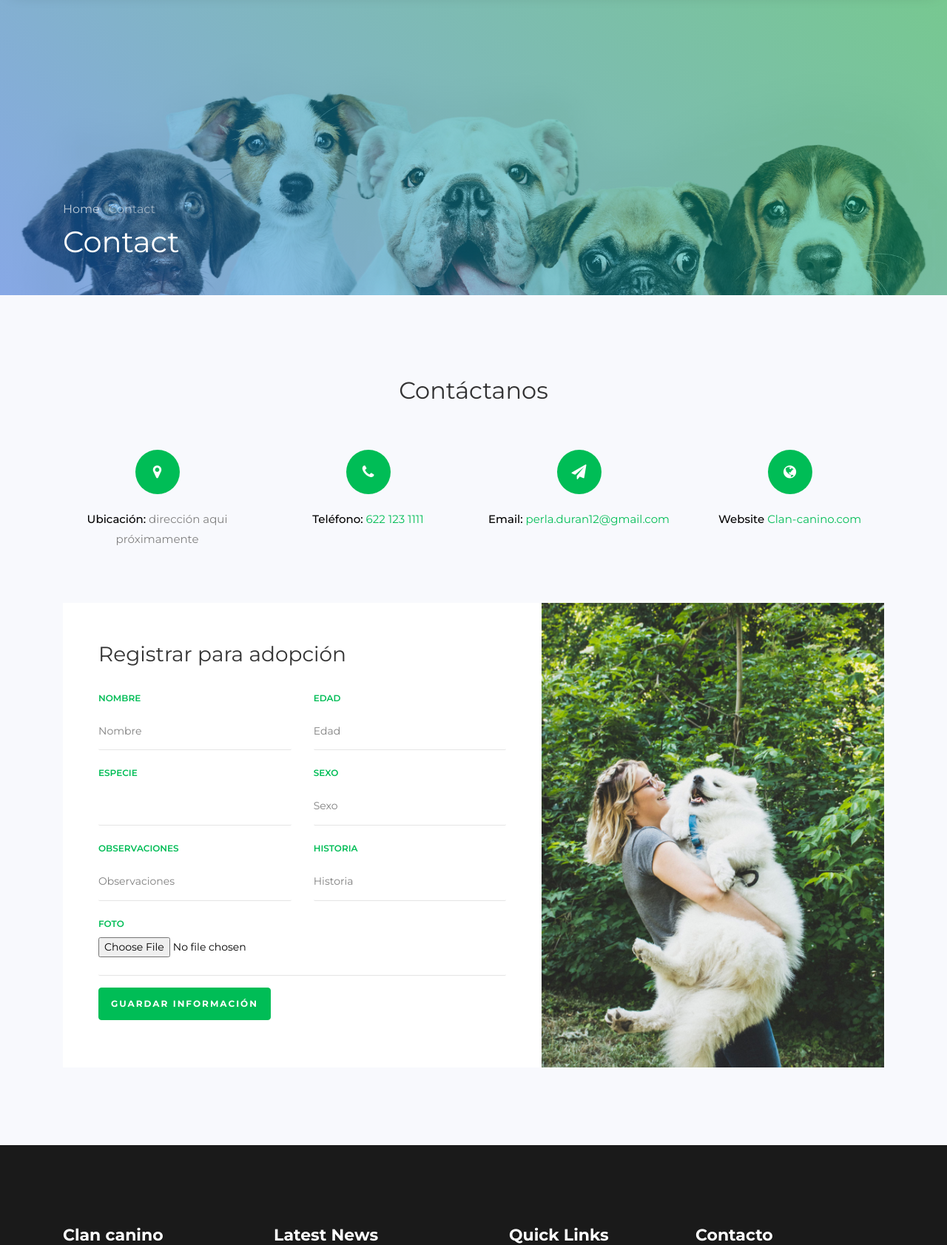
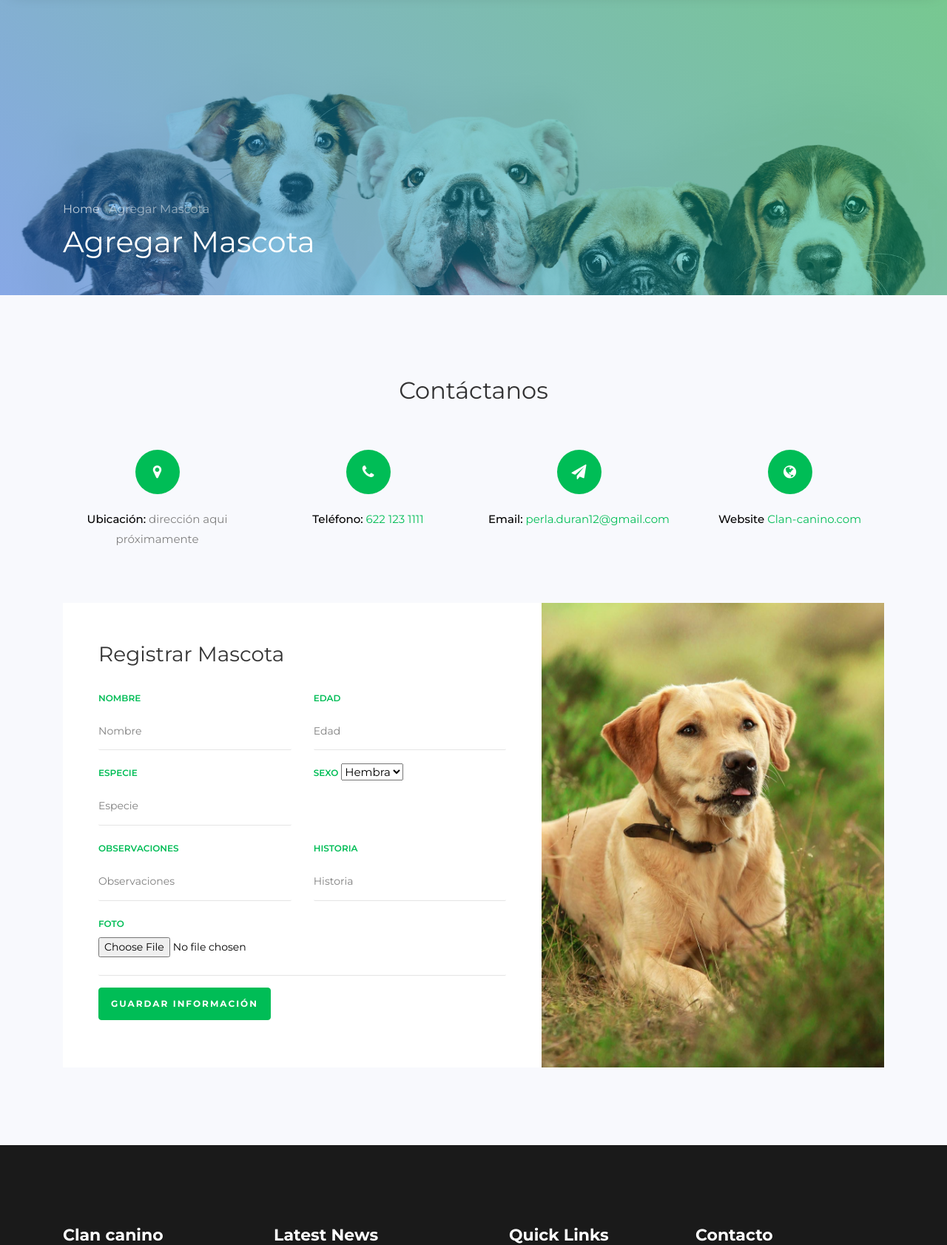
Before and after one commit to SamuelTR20/Clan-canino, a PHP site: page /agregarMascota.php in a window 1280 px wide. Shown: the part 140-1823 px from the top of the page at 74% size. Run offline with PHP 8.4, Linux system fonts and the light colour scheme; some libraries are stand-ins or nearby versions; some web fonts are replaced.

Commit message:
Cambios en formularios

```diff
--- a/agregarMascota.php
+++ b/agregarMascota.php
@@ -85,8 +85,8 @@ if (!isset($error)) {
       <div class="container">
         <div class="row no-gutters slider-text align-items-end">
           <div class="col-md-9 ftco-animate pb-5">
-          	<p class="breadcrumbs mb-2"><span class="mr-2"><a href="index.html">Home <i class="ion-ios-arrow-forward"></i></a></span> <span>Contact <i class="ion-ios-arrow-forward"></i></span></p>
-            <h1 class="mb-0 bread">Contact</h1>
+          	<p class="breadcrumbs mb-2"><span class="mr-2"><a href="index.html">Home <i class="ion-ios-arrow-forward"></i></a></span> <span>Agregar Mascota <i class="ion-ios-arrow-forward"></i></span></p>
+            <h1 class="mb-0 bread">Agregar Mascota</h1>
           </div>
         </div>
       </div>
@@ -147,7 +147,7 @@ if (!isset($error)) {
 							<div class="row no-gutters">
 								<div class="col-md-7">
 									<div class="contact-wrap w-100 p-md-5 p-4">
-										<h3 class="mb-4">Registrar para adopción</h3>
+										<h3 class="mb-4">Registrar Mascota</h3>
 										<form method="POST" id="contactForm" name="contactForm" class="contactForm" action="agregarMascota.php" enctype="multipart/form-data">
 											<div class="row">
 												<div class="col-md-6">
@@ -165,13 +165,18 @@ if (!isset($error)) {
 												<div class="col-md-6">
 													<div class="form-group">
 														<label class="label" for="especie">Especie </label>
-														<input type="text" class="form-control" name="especie" id="email">
+														<input type="text" class="form-control" name="especie" id="email" placeholder="Especie">
 													</div>
 												</div>
 												<div class="col-md-6">
 													<div class="form-group">
 														<label class="label" for="sexo">Sexo </label>
-														<input type="text" class="form-control" name="sexo" id="telefono" placeholder="Sexo">
+														<select name="sexo" id="sexo">
+                 											<option value="hembra" >Hembra</option>
+                  											<option value="macho" >Macho</option>
+                										</select>
+
+
 													</div>
 												</div>
 												<div class="col-md-6">
@@ -206,7 +211,7 @@ if (!isset($error)) {
 									</div>
 								</div>
 								<div class="col-md-5 d-flex align-items-stretch">
-									<div class="info-wrap w-100 p-5 img" style="background-image: url(images/img.jpg);">
+									<div class="info-wrap w-100 p-5 img" style="background-image: url(images/adopt.jpg);">
 				          </div>
 								</div>
 							</div>
--- a/formulario.php
+++ b/formulario.php
@@ -78,8 +78,8 @@ if (!isset($error)) {
       <div class="container">
         <div class="row no-gutters slider-text align-items-end">
           <div class="col-md-9 ftco-animate pb-5">
-          	<p class="breadcrumbs mb-2"><span class="mr-2"><a href="index.html">Home <i class="ion-ios-arrow-forward"></i></a></span> <span>Contact <i class="ion-ios-arrow-forward"></i></span></p>
-            <h1 class="mb-0 bread">Contact</h1>
+          	<p class="breadcrumbs mb-2"><span class="mr-2"><a href="index.html">Home <i class="ion-ios-arrow-forward"></i></a></span> <span>Adopción <i class="ion-ios-arrow-forward"></i></span></p>
+            <h1 class="mb-0 bread">Formulario de adopción</h1>
           </div>
         </div>
       </div>
```
Also changed, not shown: images/adopt.jpg (added).
